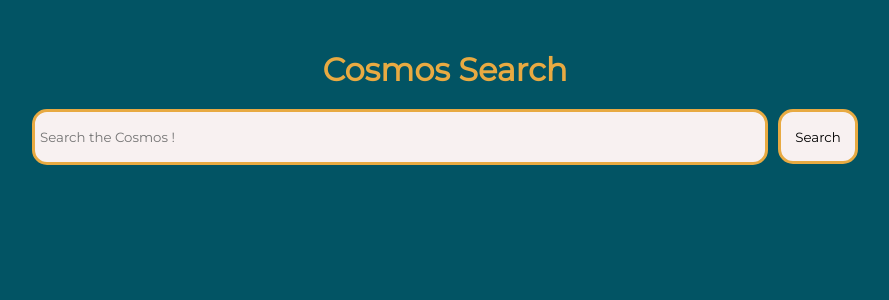
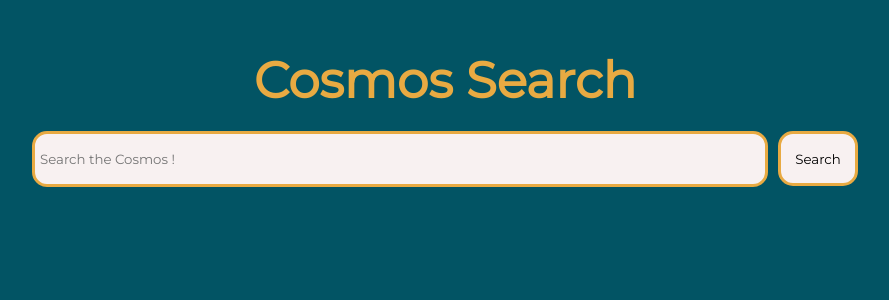
Before and after one commit to asterjdm/Cosmos-Search, a Flask app: page / in a window 1280 px wide. Shown: the part 69-369 px from the top of the page, without its empty margins (195-1084 px from the left). Run offline with Flask 3, Linux system fonts and the light colour scheme.

Commit message:
bigger h1

```diff
--- a/static/style/style.css
+++ b/static/style/style.css
@@ -42,6 +42,7 @@ body {
 
 .main-title {
 
+    font-size: 50px;
     text-align: center;
     color: var(--text-color);
 
```
